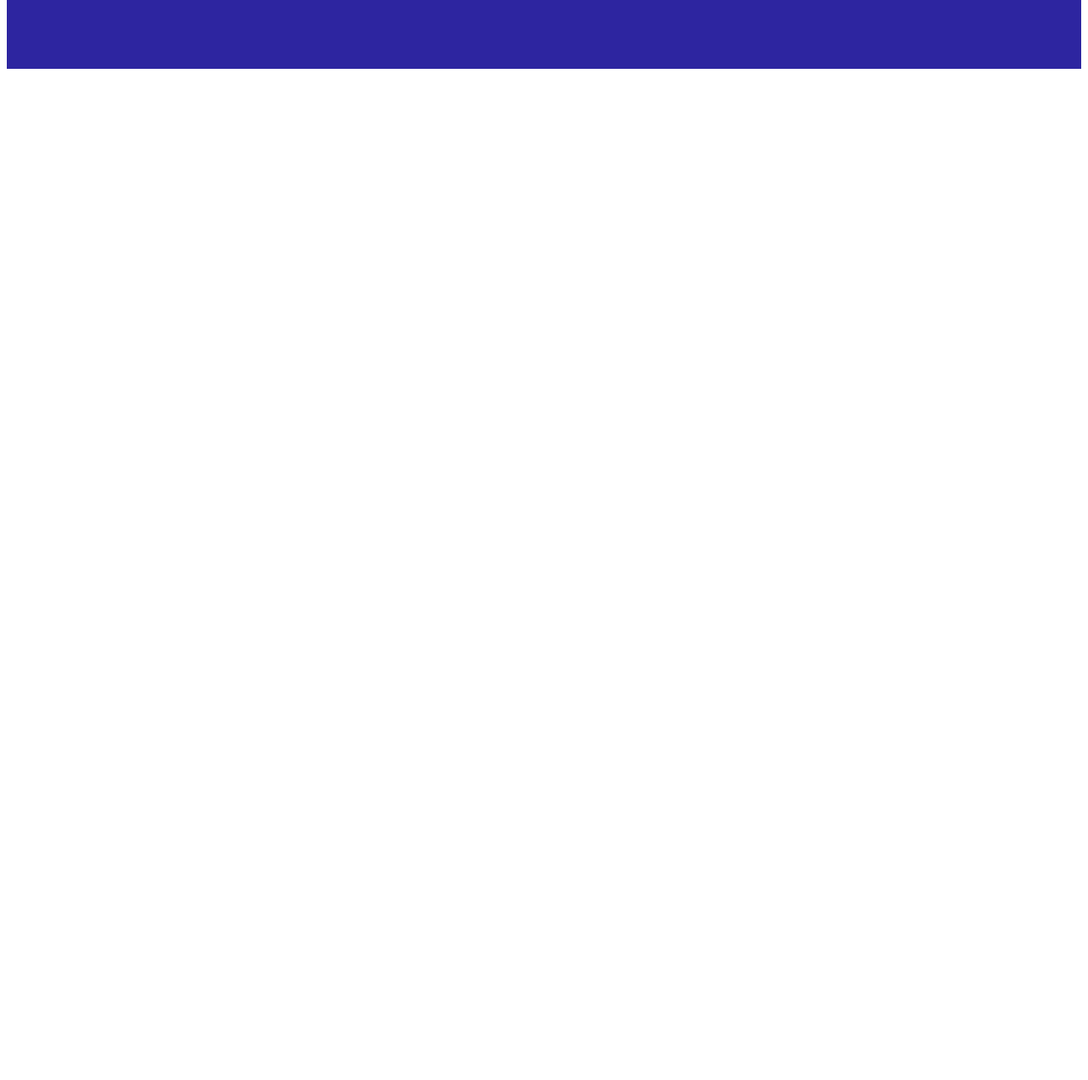
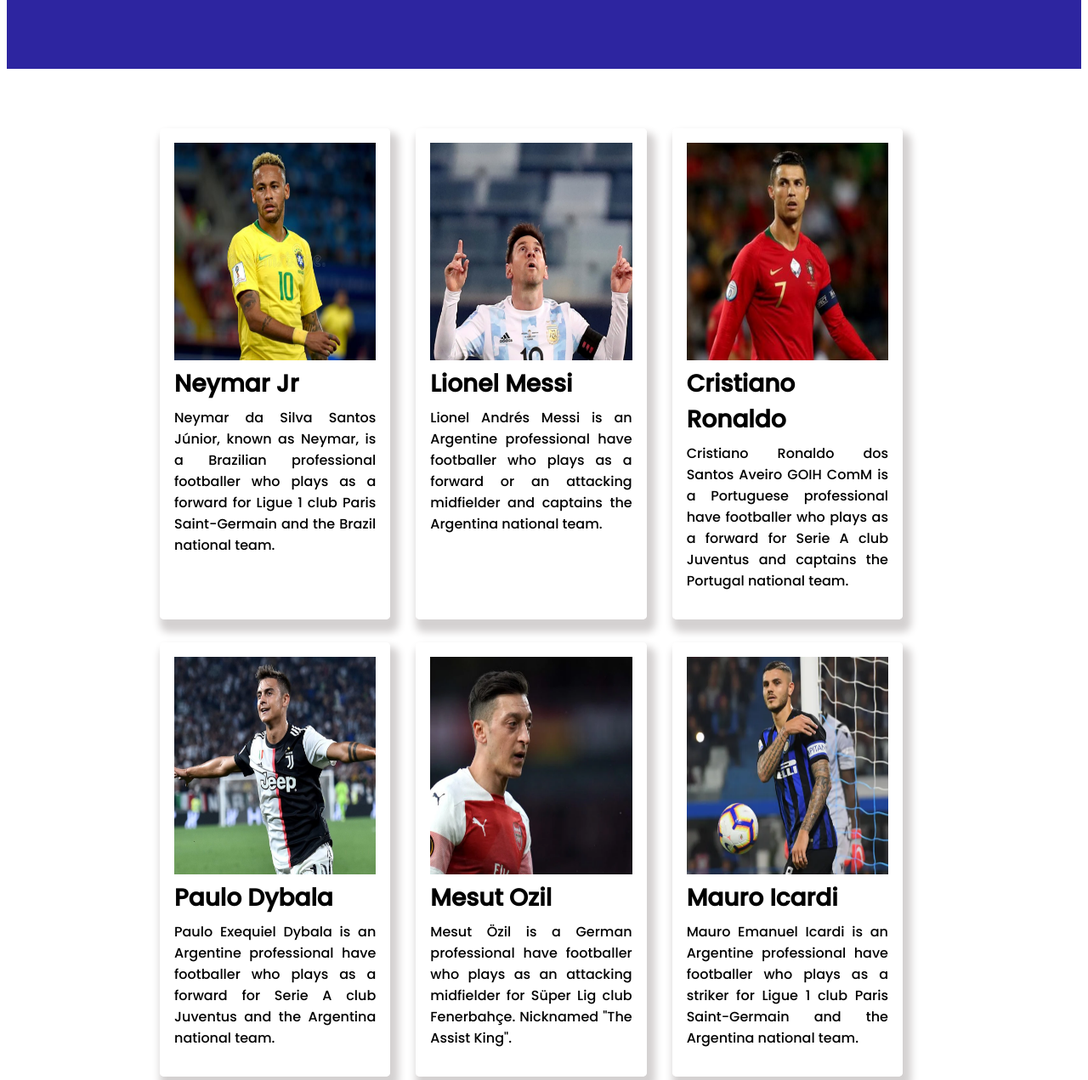
Before and after one commit to mdnajmul/responsive-football, a plain HTML site: page index.html in a window 1280 px wide. Shown: the part 607-1878 px from the top of the page at 85% size. Before the commit the page ends 800 px from the top, so only its background shows below. Drawn offline with Linux system fonts and the light colour scheme.

Commit message:
players section complete by using grid,transition

```diff
--- a/index.html
+++ b/index.html
@@ -42,5 +42,70 @@
         <!-- navigation end -->
     </header>
     <!-- header section end -->
+
+    <!-- main section start -->
+    <section class="all-players">
+        <article class="player-details">
+            <img src="images/players/player-1.png" alt="">
+            <h2>Neymar Jr</h2>
+            <p>Neymar da Silva Santos Júnior, known as Neymar, is a Brazilian professional footballer who plays as a forward for Ligue 1 club Paris Saint-Germain and the Brazil national team.</p>
+        </article>
+        <article class="player-details">
+            <img src="images/players/player-2.png" alt="">
+            <h2>Lionel Messi</h2>
+            <p>Lionel Andrés Messi is an Argentine professional have footballer who plays as a forward or an attacking midfielder and captains the Argentina national team.</p>
+        </article>
+        <article class="player-details">
+            <img src="images/players/player-3.png" alt="">
+            <h2>Cristiano Ronaldo</h2>
+            <p>Cristiano Ronaldo dos Santos Aveiro GOIH ComM is a Portuguese professional have footballer who plays as a forward for Serie A club Juventus and captains the Portugal national team.</p>
+        </article>
+        <article class="player-details">
+            <img src="images/players/player-4.png" alt="">
+            <h2>Paulo Dybala</h2>
+            <p>Paulo Exequiel Dybala is an Argentine professional have footballer who plays as a forward for Serie A club Juventus and the Argentina national team.</p>
+        </article>
+        <article class="player-details">
+            <img src="images/players/player-5.png" alt="">
+            <h2>Mesut Ozil</h2>
+            <p>Mesut Özil is a German professional have footballer who plays as an attacking midfielder for Süper Lig club Fenerbahçe. Nicknamed "The Assist King".</p>
+        </article>
+        <article class="player-details">
+            <img src="images/players/player-6.png" alt="">
+            <h2>Mauro Icardi</h2>
+            <p>Mauro Emanuel Icardi is an Argentine professional have footballer who plays as a striker for Ligue 1 club Paris Saint-Germain and the Argentina national team.</p>
+        </article>
+        <article class="player-details">
+            <img src="images/players/player-7.png" alt="">
+            <h2>Di Maria</h2>
+            <p>Ángel Fabián Di María is an Argentine professional have footballer who plays for Ligue 1 club Paris Saint-Germain and the Argentina national team.</p>
+        </article>
+        <article class="player-details">
+            <img src="images/players/player-8.png" alt="">
+            <h2>Kylian Mbappé</h2>
+            <p>Kylian Mbappé Lottin is a French professional footballer who plays as a forward for Ligue 1 club Paris Saint-Germain and the France national team.</p>
+        </article>
+        <article class="player-details">
+            <img src="images/players/player-9.png" alt="">
+            <h2>Mohamed Salah</h2>
+            <p>Mohamed Salah Hamed Mahrous Ghaly is an Egyptian professional footballer who plays as a forward for Premier League club Liverpool and captains the Egypt national team.</p>
+        </article>
+        <article class="player-details">
+            <img src="images/players/player-10.png" alt="">
+            <h2>Harry Kane</h2>
+            <p>Harry Edward Kane MBE is an English professional footballer who plays as a striker for Premier League club Tottenham Hotspur and captains the England national team.</p>
+        </article>
+        <article class="player-details">
+            <img src="images/players/player-11.png" alt="">
+            <h2>Kevin De Bruyne</h2>
+            <p>Kevin De Bruyne is a Belgian professional footballer who plays as a midfielder for Premier League club have Manchester City, where he is vice-captain, and the Belgium national team.</p>
+        </article>
+        <article class="player-details">
+            <img src="images/players/player-12.png" alt="">
+            <h2>Philippe Coutinho</h2>
+            <p>Philippe Coutinho Correia is a Brazilian professional footballer who plays as an attacking midfielder or winger for Spanish club Barcelona and the Brazil national team.</p>
+        </article>
+    </section>
+    <!-- main section end -->
 </body>
 </html>
--- a/styles/style.css
+++ b/styles/style.css
@@ -6,12 +6,6 @@ body {
     font-family: 'Poppins', sans-serif;
 }
 
-/* header nav menu style */
-
-nav {
-    background-color: #2D25A0;
-    height: 680px;
-}
 
 /* animation */
 @keyframes changeWidth {
@@ -27,6 +21,13 @@ nav {
 nav:hover .banner-img {
 
     animation: changeWidth 5s ease-in 0s infinite alternate;
+}
+
+/* header nav menu style */
+
+nav {
+    background-color: #2D25A0;
+    height: 680px;
 }
 
 .nav-menu {
@@ -72,6 +73,8 @@ ul li a:hover {
     color: white;
 }
 
+/* header banner section style */
+
 .banner-section {
     display: flex;
     flex-direction: row;
@@ -107,3 +110,45 @@ ul li a:hover {
     width: 556px;
     height: 438px;
 }
+
+/* players section style */
+
+.all-players {
+    display: grid;
+    grid-template-columns: repeat(3, 1fr);
+    grid-column-gap: 30px;
+    grid-row-gap: 27px;
+    margin: 70px 210px 70px 180px;
+}
+
+.player-details {
+    border: 2px solid white;
+    border-radius: 5px;
+    -moz-box-shadow: 10px 10px 5px #222;
+    -webkit-box-shadow: 10px 10px 5px #222;
+    box-shadow: 5px 10px 10px 5px rgb(212, 209, 209);
+    padding: 15px;
+}
+
+.player-details img {
+    width: 100%;
+    height: 256px;
+}
+
+.player-details img:hover {
+    transform: scale(1.1);
+    transition: transform 3s ease-in-out;
+}
+
+.player-details h2 {
+    font-size: 28px;
+    font-weight: 700;
+    margin-top: 0px;
+    margin-bottom: -10px;
+}
+
+.player-details p {
+    font-size: 16px;
+    font-weight: 400;
+    text-align: justify;
+}
```
